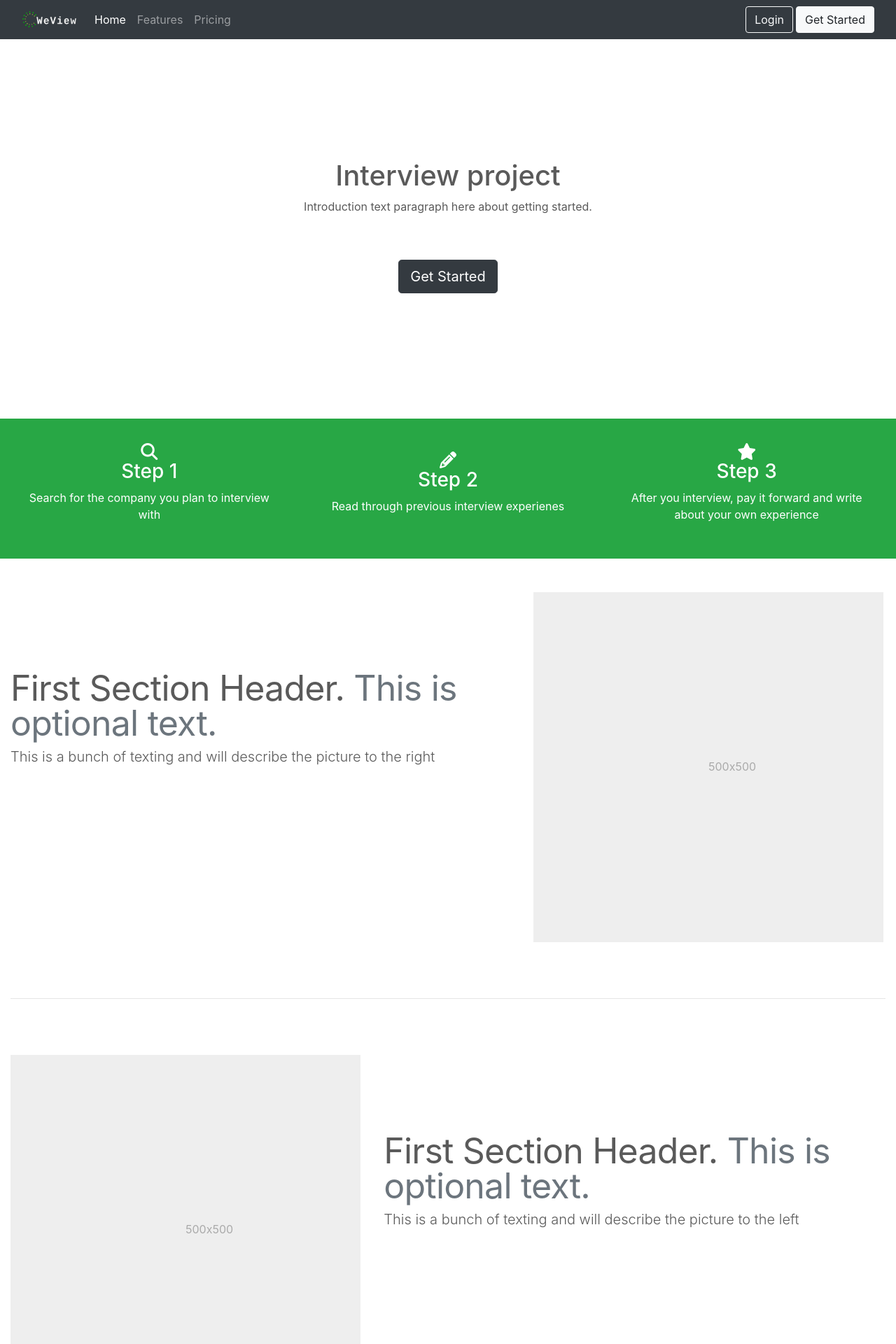
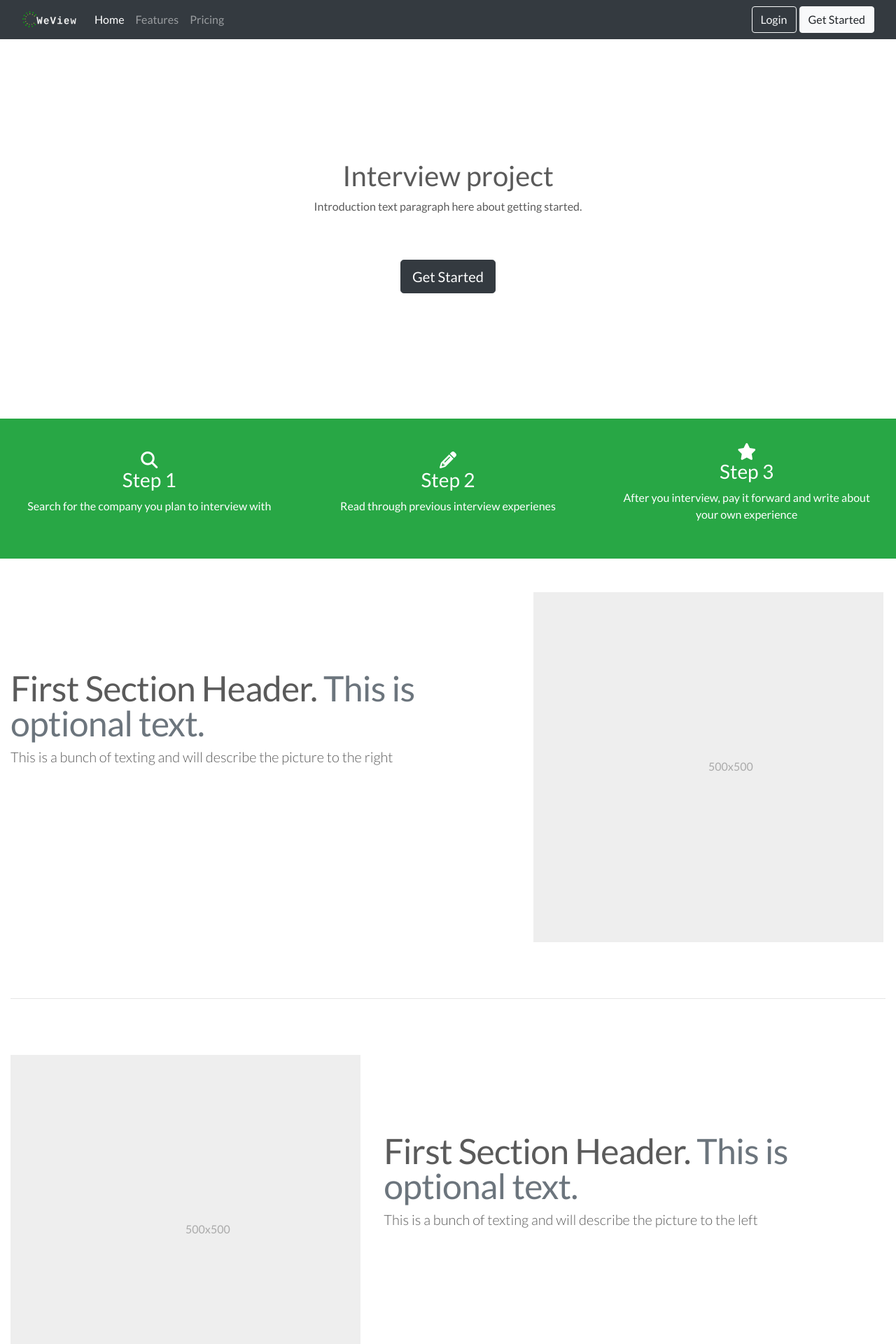
Before and after one commit to dval18/WeView, a Flask app: page / in a window 1280 px wide. Shown: the top 1920 px of the page at 70% size. Run offline with Flask 2, Linux system fonts and the light colour scheme; some libraries are stand-ins or nearby versions.

Commit message:
added Lato font family to main.css

```diff
--- a/static/styles/main.css
+++ b/static/styles/main.css
@@ -1 +1,5 @@
-@import url("//use.fontawesome.com/releases/v5.15.3/css/all.css");
+body, html, h1, h2, h3, h4, h5, h6,
+nav-item, btn-nav, div, li, ul, p, span,
+a, button, nav {
+    font-family: 'Lato', sans-serif;
+}
--- a/templates/home.html
+++ b/templates/home.html
@@ -7,7 +7,11 @@
         <!-- Bootstrap CSS -->
         <link rel="stylesheet" href="https://cdn.jsdelivr.net/npm/bootstrap@4.3.1/dist/css/bootstrap.min.css"
         integrity="sha384-ggOyR0iXCbMQv3Xipma34MD+dH/1fQ784/j6cY/iJTQUOhcWr7x9JvoRxT2MZw1T" crossorigin="anonymous">
-        <link href="static/styles/carousel.css" rel="stylesheet">
+        <link href="../static/styles/carousel.css" rel="stylesheet">
+        <link rel="preconnect" href="https://fonts.googleapis.com">
+        <link rel="preconnect" href="https://fonts.gstatic.com" crossorigin>
+        <link href="https://fonts.googleapis.com/css2?family=Lato:ital,wght@0,100;0,300;0,400;0,700;0,900;1,100;1,300;1,400;1,700;1,900&display=swap" rel="stylesheet">
+        <link href="../static/styles/main.css" rel="stylesheet">
         <script src="https://kit.fontawesome.com/f0332c8c95.js" crossorigin="anonymous"></script>
         <title>WeView</title>
     </head>
```
